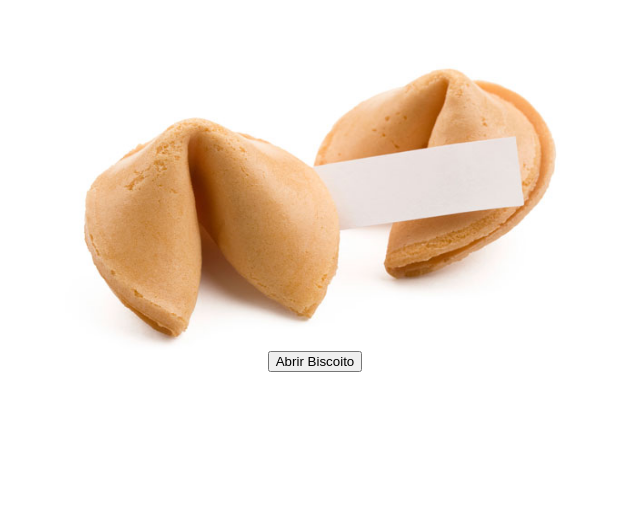
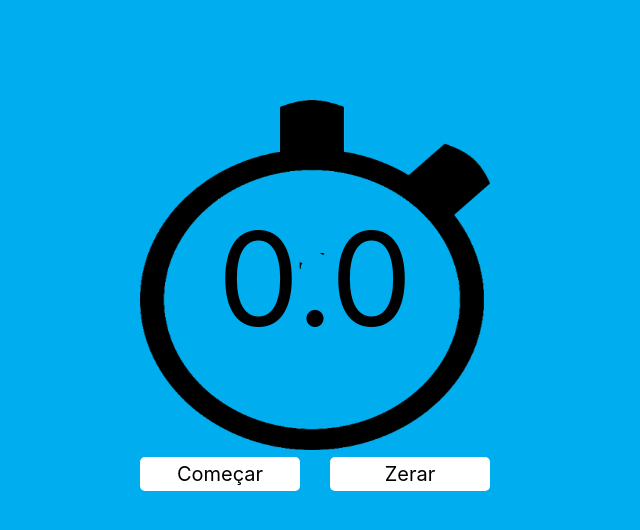
Before and after one commit to JefersonFadanelli/curso-react, a React (Create React App) app: page / in a window 1280 px wide. Shown: the top 530 px of the page, without its empty margins (325-965 px from the left). Built offline with nearby package versions, Linux system fonts and the light colour scheme.

Commit message:
App cronômetro

```diff
--- a/src/App.js
+++ b/src/App.js
@@ -1,5 +1,4 @@
 import React, { Component } from 'react';
-
 
 import './estilos.css';
 
@@ -9,39 +8,55 @@
         super(props);
 
         this.state = {
-            textoFrase: ''
+            numero: 0,
+            botao: 'Começar'
         };
 
-        this.frases = [ 'Frase 1', 'Frase 2', 'Frase 3'];
-
-        this.quebraBiscoito = this.quebraBiscoito.bind(this);
-
+        this.timer = null;
+        this.comecar = this.comecar.bind(this);
+        this.limpar = this.limpar.bind(this);
     }
 
-    quebraBiscoito(){
+    comecar(){
         let state = this.state;
-        let numeroAleatorio = Math.floor(Math.random() * this.frases.length);
-        state.textoFrase = this.frases[numeroAleatorio];
+
+        if(this.timer == null){
+            this.timer = setInterval(()=>{
+                let state = this.state;
+                state.numero += 0.1;
+                this.setState(state);
+            }, 100);
+
+            state.botao = 'Pausar';
+        }else{
+            clearInterval(this.timer);
+            this.timer = null;
+            state.botao = 'Começar';
+        }
+
+        this.setState(state);
+    }
+
+    limpar(){
+        clearInterval(this.timer);
+        this.timer = null;
+
+        let state = this.state;
+        state.numero = 0;
+        state.botao = 'Começar';
         this.setState(state);
     }
 
     render(){
         return (
             <div className="container">
-                <img src={require('./assets/biscoito.jpg')} className="img"/>
-                <Botao acaoBtn={this.quebraBiscoito}/>
-                <h3 className="frase">{this.state.textoFrase}</h3>
+                <img src={require('./assets/cronometro.png')} className="img" />
+                <a className="timer">{this.state.numero.toFixed(1)}</a>
+                <div className="areaBtn">
+                    <a className="botao" onClick={this.comecar}>{this.state.botao}</a>
+                    <a className="botao" onClick={this.limpar}>Zerar</a>
+                </div>
             </div>
         );
     }
 }
-
-class Botao extends Component{
-    render(){
-        return(
-        <div>
-            <button onClick={this.props.acaoBtn}>Abrir Biscoito</button>
-        </div>
-        );
-    }
-}
--- a/src/estilos.css
+++ b/src/estilos.css
@@ -1,3 +1,7 @@
+body{
+    background-color: #00aeef;
+}
+
 .container{
     display: flex;
     flex-direction: column;
@@ -7,13 +11,35 @@
 }
 
 .img{
-    width: 500px;
-    height: 300px;
-    margin-top: 50px;
+    width: 350px;
+    height: 350px;
+    margin-top: 100px;
 }
 
-.frase{
-    font-style: italic;
-    color: #dd7b22;
+.timer{
+    font-size: 130px;
+    margin-top: -250px;
+}
+
+.areaBtn{
+    margin-top: 100px;
+    display: flex;
+}
+
+.botao{
+    width: 150px;
+    background-color: #FFF;
+    font-size: 20px;
     text-align: center;
+    border-radius: 5px;
+    margin-left: 15px;
+    margin-right: 15px;
+    cursor: pointer;
+    padding: 5px;
 }
+
+.botao:hover{
+    opacity: 0.7;
+    color: #000;
+    transition: all 0.50s;
+}
```
Also changed, not shown: src/assets/cronometro.png (added).
